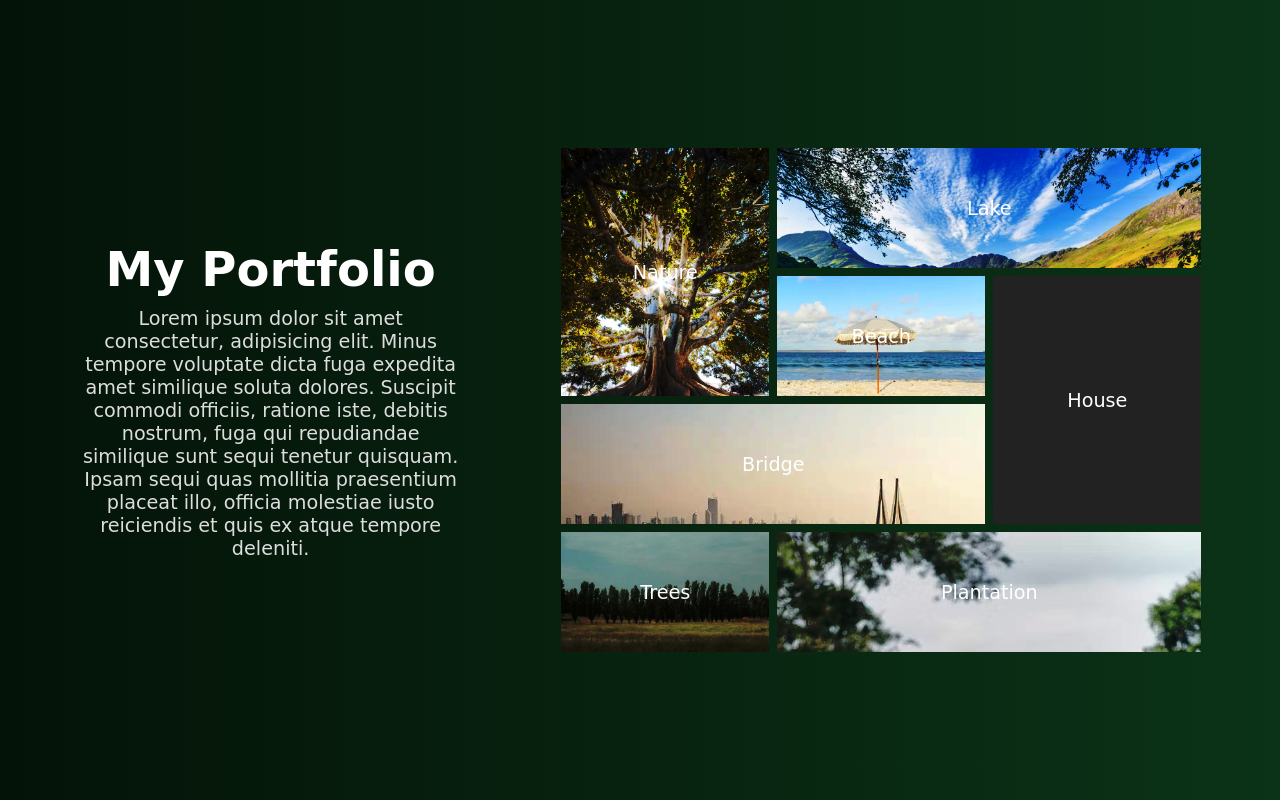
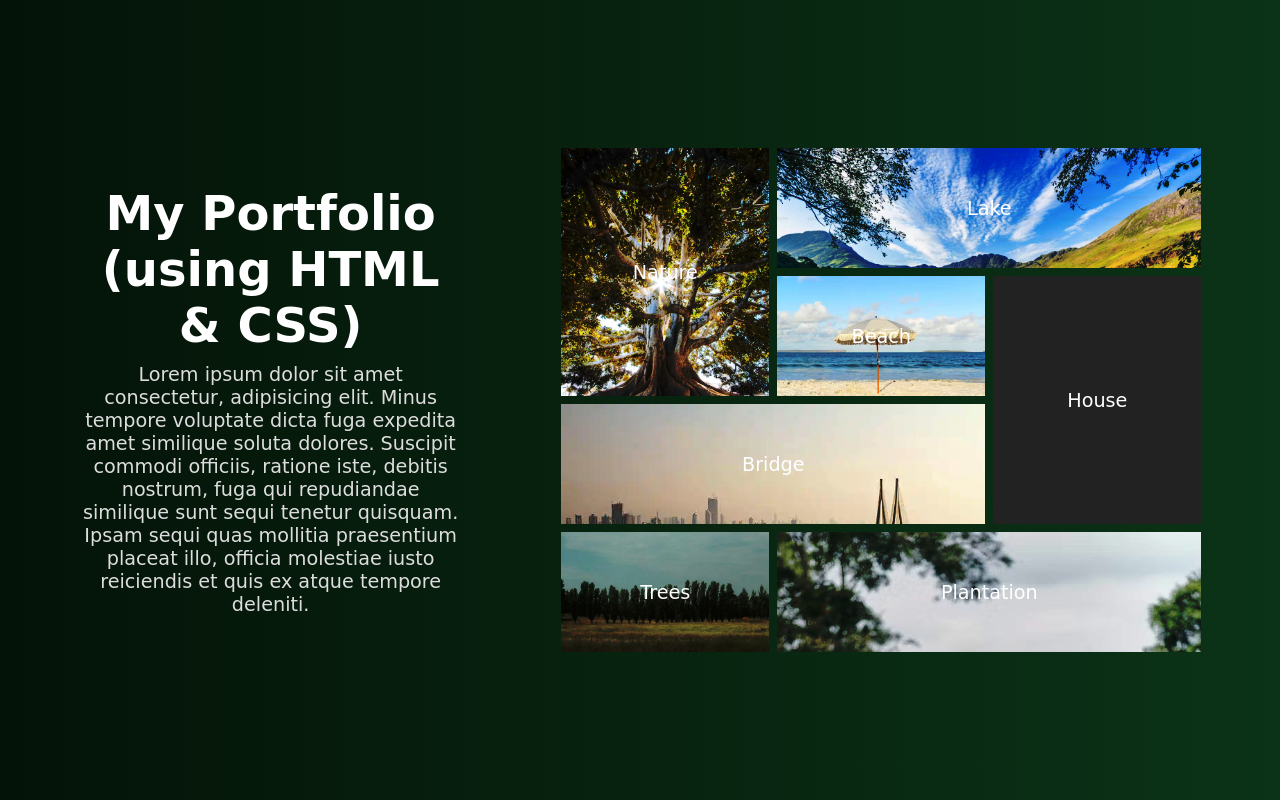
Before and after one commit to alfiyaafroz786-crypto/MyPortfolioSample, a plain HTML site: page index.html in a window 1280 px wide. Drawn offline with Linux system fonts and the light colour scheme.

Commit message:
Update index.html

```diff
--- a/index.html
+++ b/index.html
@@ -9,7 +9,8 @@
 <body>
     <div class="container">
         <div class="left">
-            <h2>My Portfolio</h2>
+            <h2>My Portfolio (using HTML & CSS)</h2>
+
             <p>Lorem ipsum dolor sit amet consectetur, adipisicing elit. Minus tempore voluptate dicta fuga expedita amet
                 similique soluta dolores. Suscipit commodi officiis, ratione iste, debitis nostrum, fuga qui repudiandae
                 similique sunt sequi tenetur quisquam. Ipsam sequi quas mollitia praesentium placeat illo, officia molestiae
```
